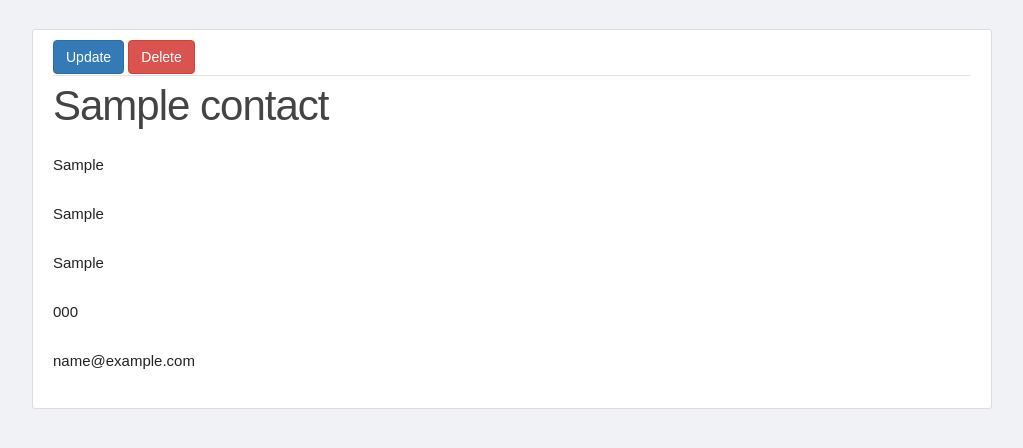
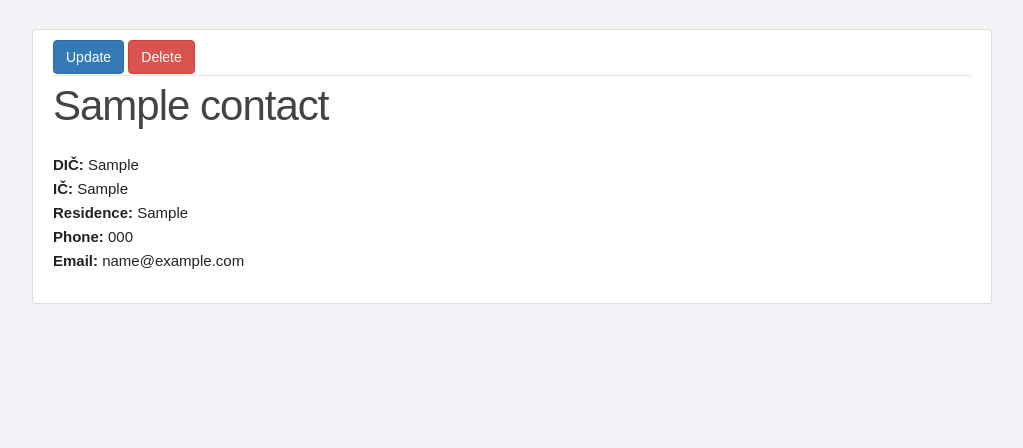
Before and after one commit to mareklovci/pia, a Flask app: page /contact/1 in a window 1280 px wide. Shown: the part 71-519 px from the top of the page, without its empty margins (128-1151 px from the left). Run offline with Flask 2, Linux system fonts and the light colour scheme; tables that the repository leaves empty hold one stand-in row (values such as "Sample post").

Commit message:
Contacts CRUD

```diff
--- a/app/companies/routes.py
+++ b/app/companies/routes.py
@@ -4,6 +4,7 @@ from flask_login import login_required
 from app import db
 from app.models import Company, Contact, Roles
 from app.utils import roles_required
+from companies.forms import ContactForm
 
 companies = Blueprint('companies', __name__)
 
@@ -25,7 +26,21 @@ def contact(contact_id):
 @login_required
 @roles_required([Roles.ACCOUNTANT.value])
 def create_contact():
-    pass
+    form = ContactForm()
+    if form.validate_on_submit():
+        comp = Company.query.get_or_404(1)
+        new_contact = Contact(name=form.name.data,
+                              residence=form.residence.data,
+                              ic=form.ic.data,
+                              dic=form.dic.data,
+                              phone=form.phone.data,
+                              email=form.email.data,
+                              contact_author=comp)
+        db.session.add(new_contact)
+        db.session.commit()
+        flash('Your contact has been created!', 'success')
+        return redirect(url_for('companies.contact', contact_id=new_contact.id))
+    return render_template('create_contact.html', title='Create Contact', form=form)
 
 
 @companies.route('/contact/<int:contact_id>/delete', methods=['POST'])
@@ -43,7 +58,27 @@ def delete_contact(contact_id):
 @login_required
 @roles_required([Roles.ACCOUNTANT.value])
 def update_contact(contact_id):
-    pass
+    current_contact: Contact = Contact.query.get_or_404(contact_id)
+    form = ContactForm()
+    if form.validate_on_submit():
+        current_contact.name = form.name.data
+        current_contact.residence = form.residence.data
+        current_contact.dic = form.dic.data
+        current_contact.ic = form.ic.data
+        current_contact.email = form.email.data
+        current_contact.phone = form.phone.data
+
+        db.session.commit()
+        flash('Your contact has been updated!', 'success')
+        return redirect(url_for('companies.contact', contact_id=current_contact.id))
+    elif request.method == 'GET':
+        form.name.data = current_contact.name
+        form.residence.data = current_contact.residence
+        form.dic.data = current_contact.dic
+        form.ic.data = current_contact.ic
+        form.email.data = current_contact.email
+        form.phone.data = current_contact.phone
+    return render_template('create_contact.html', title='Update Contact', form=form)
 
 
 @companies.route('/company', methods=['GET'])
--- a/app/templates/contact.html
+++ b/app/templates/contact.html
@@ -7,11 +7,25 @@
             {% include 'partials/contact_ud_view.html' %}
 
             <h2 class="article-title">{{ contact.name }}</h2>
-            <p class="article-content">{{ contact.residence }}</p>
-            <p class="article-content">{{ contact.ic }}</p>
-            <p class="article-content">{{ contact.dic }}</p>
-            <p class="article-content">{{ contact.phone }}</p>
-            <p class="article-content">{{ contact.email }}</p>
+
+            <div class="group">
+                <span class="info">
+                    <b>DIČ:</b> {{ contact.dic }}
+                </span>
+                <span class="info">
+                    <b>IČ:</b> {{ contact.dic }}
+                </span>
+                <span class="info">
+                    <b>Residence:</b> {{ contact.residence }}
+                </span>
+                <span class="info">
+                    <b>Phone:</b> {{ contact.phone }}
+                </span>
+                <span class="info last">
+                    <b>Email:</b> {{ contact.email }}
+                </span>
+            </div>
+
         </div>
     </article>
 {% endblock content %}
```
Also changed, not shown: app/companies/forms.py (+26 -0 lines), app/templates/company.html (+0 -30 lines), app/templates/create_contact.html (added, +32 -0 lines).
